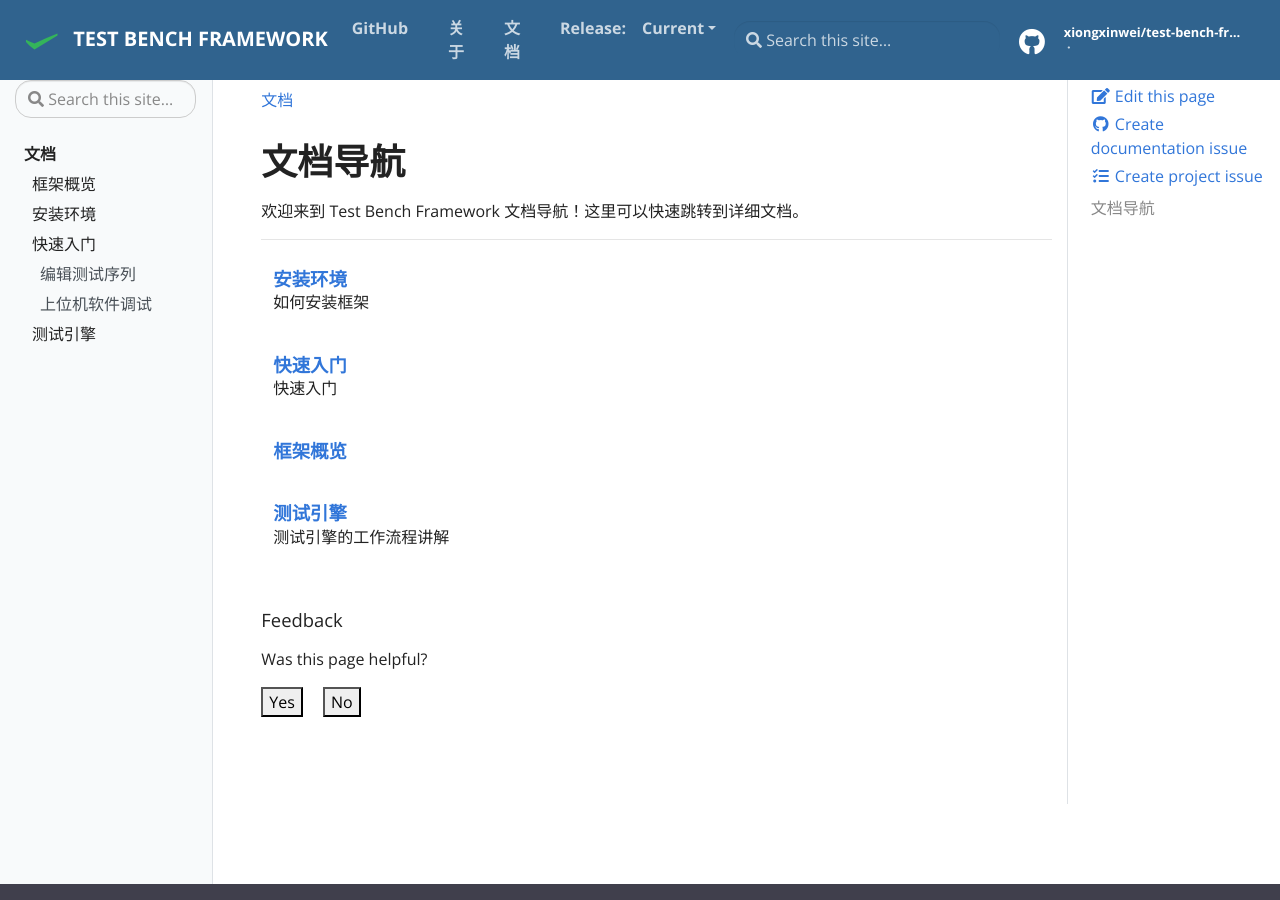
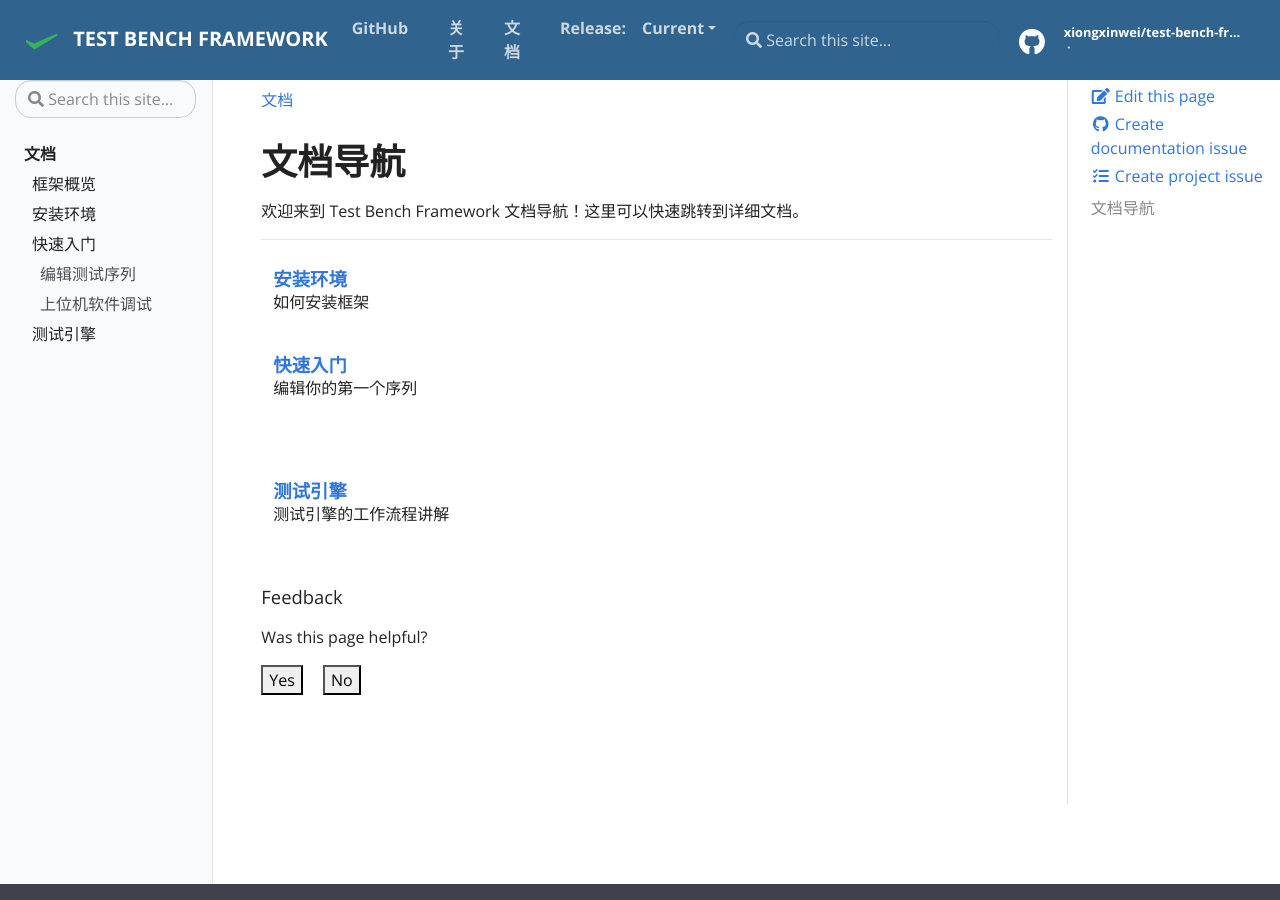
Before and after one commit to XiongXinwei-code/test-bench-framework, a Jekyll site: the page built from docs/pages/docs.md, in a window 1280 px wide and 900 px high. Built offline with Jekyll 4.4.1, drawn with Linux system fonts in a browser that asks for light colours.

Commit message:
Update documentation metadata and descriptions
Standardized tags and improved descriptions in several Chinese documentation files for better clarity and organization. Added English tags such as 'Installation', 'Quick Start', 'Overview', and 'Test Engine', and updated some descriptions to be more informative.

```diff
--- a/docs/_docs/快速入门.md
+++ b/docs/_docs/快速入门.md
@@ -1,8 +1,8 @@
 ---
 title: 快速入门
 tags:
- -
-description: 快速入门
+ - Quick Start
+description: 编辑你的第一个序列
 ---
 
 # 快速入门
```
Also changed, not shown: docs/_docs/安装方式.md (+1 -1 lines), docs/_docs/框架概览.md (+1 -3 lines), docs/_docs/测试引擎.md (+1 -1 lines).
